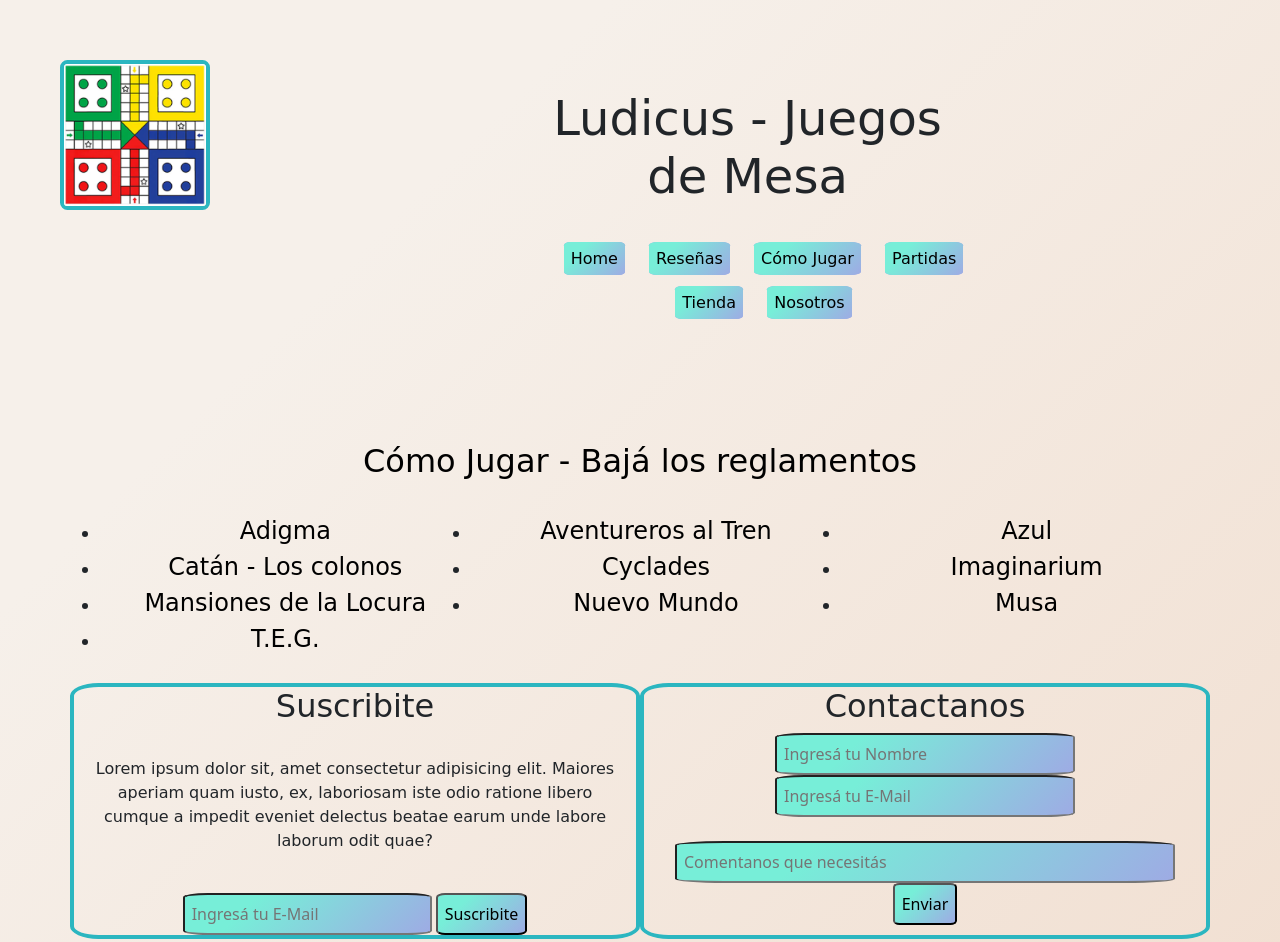
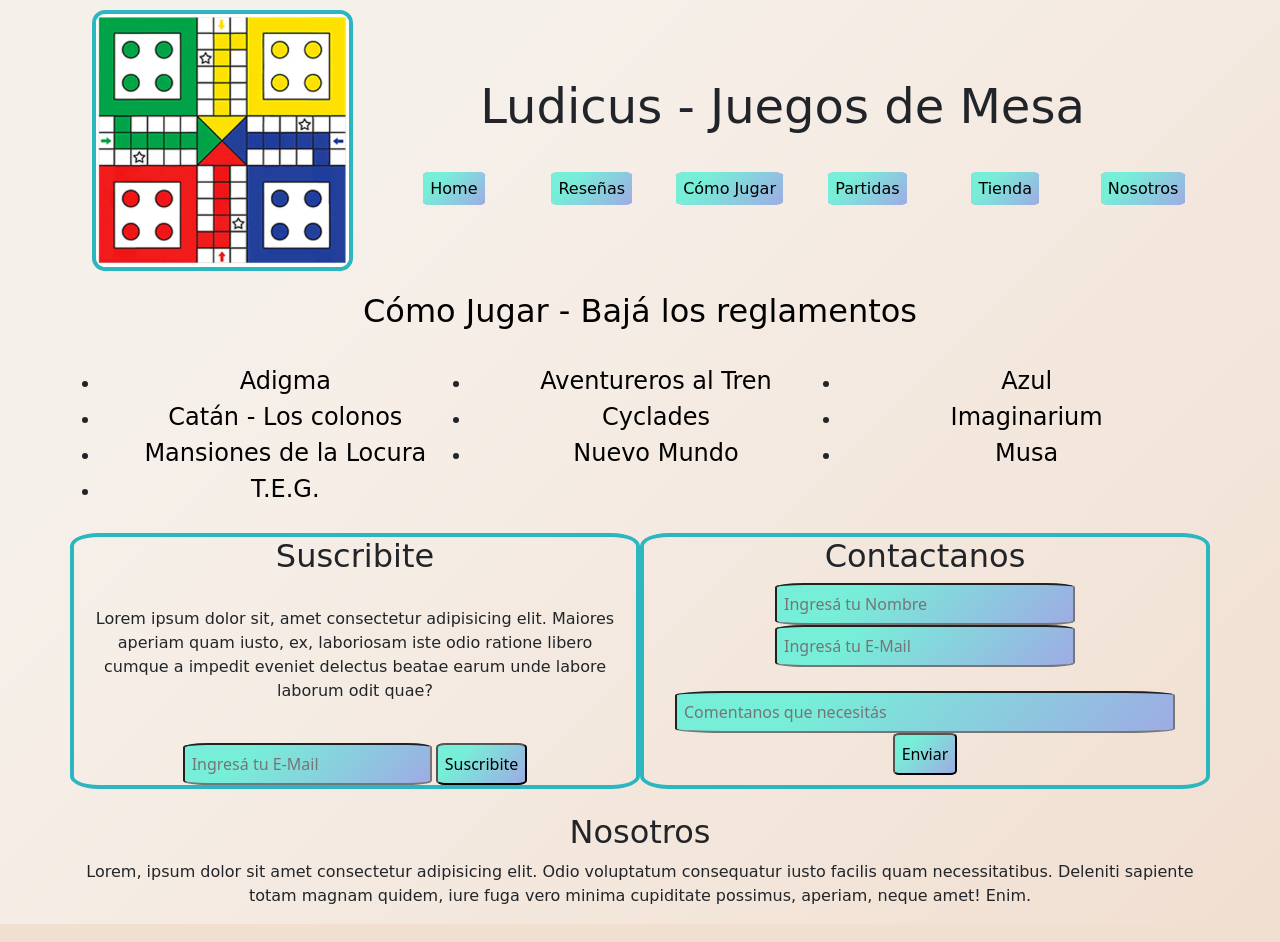
Before and after one commit to fedesmpz/proyecto, a plain HTML site: page jugar.html in a window 1280 px wide. Shown: the top 942 px of the page. Drawn offline with Linux system fonts and the light colour scheme; a web font is replaced by a local one.

Commit message:
proyecto terminado

```diff
--- a/jugar.html
+++ b/jugar.html
@@ -13,25 +13,28 @@
     <link href="https://fonts.googleapis.com/css2?family=Boogaloo&family=Henny+Penny&display=swap" rel="stylesheet">
 </head>
 <body>
-    <header class="gridHeader">
-        <div class="section1">
-            <img src="./media/varios/logo_alta.png" width="150px" class="logo">
+    <header class="container">
+        <div class="row">
+            <div class="col-xs-12 col-md-2 col-lg-3">
+                <img src="./media/varios/logo_alta.png" class="img-fluid logo">
             </div>
-        <div class="section2">
+            <div class="col-xs-12 col-md-10 col-lg-9 center">
+                <br>
                 <div>
                     <h1 class="titulo letraTexto">Ludicus - Juegos de Mesa</h1>
                 </div>
                 <br>
                 <nav>
-                <ul>
-                    <li class="lista letraComica"><a class="boton" href="./index.html">Home</a></li>
-                    <li class="lista letraComica"><a class="boton" href="./resenia.html">Reseñas</a></li>
-                    <li class="lista letraComica"><a class="boton" href="./jugar.html">Cómo Jugar</a></li>
-                    <li class="lista letraComica"><a class="boton" href="./partidas.html">Partidas</a></li>
-                    <li class="lista letraComica"><a class="boton" href="./tienda.html">Tienda</a></li>
-                    <li class="lista letraComica"><a class="boton" href="./nosotros.html">Nosotros</a></li>
+                    <ul class="row">
+                        <li class="lista letraComica scale col-xs-12 col-md-4 col-lg-2"><a class="boton" href="./index.html">Home</a></li>
+                        <li class="lista letraComica scale col-xs-12 col-md-4 col-lg-2"><a class="boton" href="./resenia.html">Reseñas</a></li>
+                        <li class="lista letraComica scale col-xs-12 col-md-4 col-lg-2"><a class="boton" href="./jugar.html">Cómo Jugar</a></li>
+                        <li class="lista letraComica scale col-xs-12 col-md-4 col-lg-2"><a class="boton" href="./partidas.html">Partidas</a></li>
+                        <li class="lista letraComica scale col-xs-12 col-md-4 col-lg-2"><a class="boton" href="./tienda.html">Tienda</a></li>
+                        <li class="lista letraComica scale col-xs-12 col-md-4 col-lg-2"><a class="boton" href="./nosotros.html">Nosotros</a></li>
                     </ul>
                 </nav>
+            </div>
         </div>
     </header>
 
```
Also changed, not shown: nosotros.html (+14 -11 lines), partidas.html (+14 -11 lines), resenia.html (+14 -11 lines), tienda.html (+14 -11 lines). Lines whose indentation alone changed are shown as unchanged.
